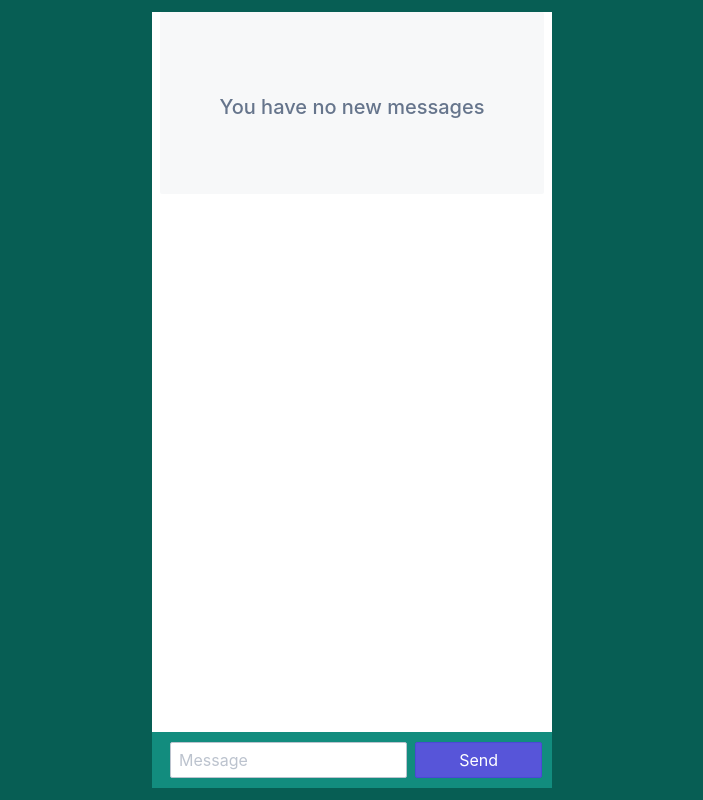
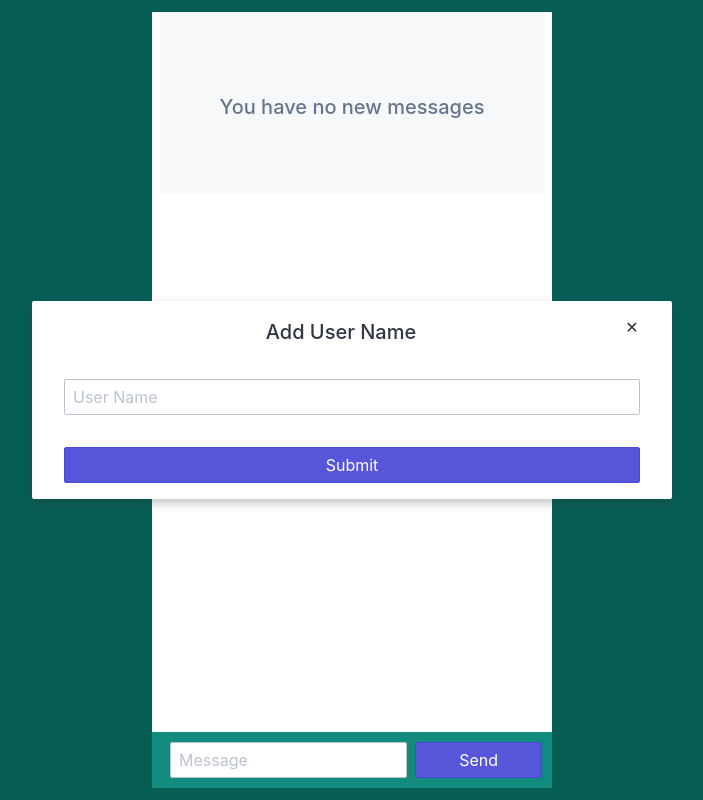
Before and after one commit to zayarmoekaung/BTRS_test, a React (Vite) app: page / in a window 1280 px wide. Shown: the whole page, without its empty margins (288-991 px from the left). Built offline with nearby package versions, Linux system fonts and the light colour scheme.

Commit message:
create user feature

```diff
--- a/src/App.tsx
+++ b/src/App.tsx
@@ -2,12 +2,14 @@ import "./App.css"
 import "spectre.css"
 import { Chats } from "./features/chats/Chats"
 import { Input } from "./features/input/Input"
+import { User } from "./features/user/User"
 const App = () => {
   return (
     <div className="App">
       <section className="container">
         <Chats/>
         <Input/>
+        <User/>
       </section>
     </div>
   )
--- a/src/features/input/Input.tsx
+++ b/src/features/input/Input.tsx
@@ -1,5 +1,6 @@
 import { useState } from "react"
 import styles from './send.module.css'
+import { useAppDispatch, useAppSelector } from "../../app/hooks"
 
 export const Input = ()=>{
     return(
--- /dev/null
+++ b/src/features/user/User.tsx
@@ -0,0 +1,24 @@
+import styles from './user.module.css'
+
+export const User = () =>{
+    return(
+        <>
+        <div className="modal active" id="modal-id">
+  <div className="modal-container">
+    <div className="modal-header">
+      <a href="#close" className="btn btn-clear float-right" aria-label="Close"></a>
+      <div className="modal-title h5">Add User Name</div>
+    </div>
+    <div className="modal-body">
+      <div className="content">
+       <input type="text" className='form-input' placeholder='User Name'/>
+      </div>
+    </div>
+    <div className="modal-footer">
+      <div className='btn btn-primary column col-12'>Submit</div>
+    </div>
+  </div>
+</div>
+        </>
+    )
+}
```
Also changed, not shown: src/features/user/user.module.css (added).
